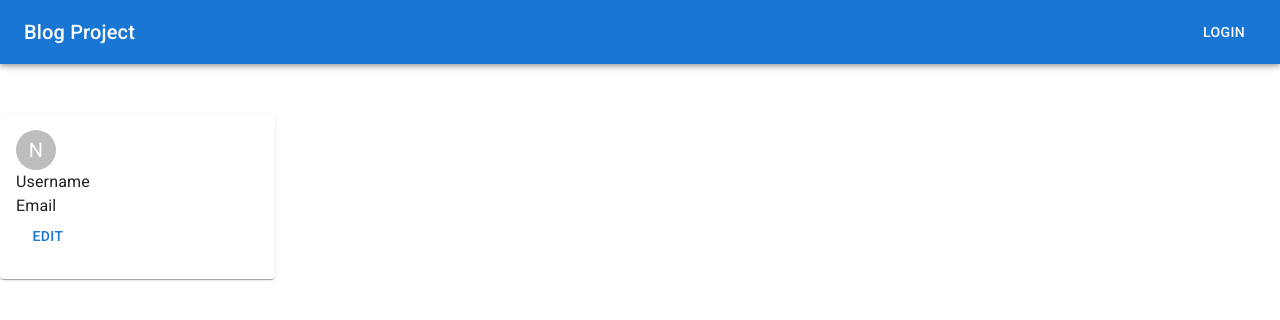
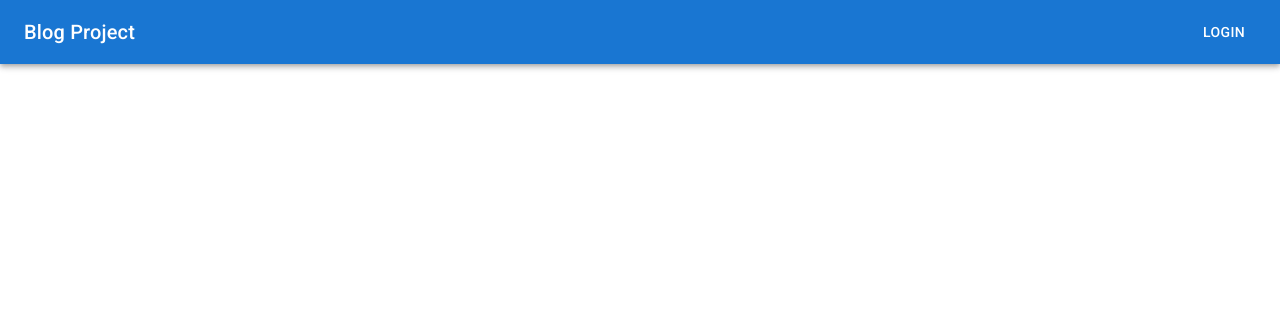
Before and after one commit to jjlee1994/JonBlogProject, a React (Create React App) app in the folder frontend/: page /profile in a window 1280 px wide. Shown: the top 320 px of the page. Built offline with nearby package versions, Linux system fonts and the light colour scheme.

Commit message:
added url pattern /username to direct to different user profiles

```diff
--- a/frontend/src/App.tsx
+++ b/frontend/src/App.tsx
@@ -2,7 +2,7 @@ import React from 'react';
 import { useState, useEffect } from 'react';
 import {
   Routes,
-  Route,
+  Route
 } from "react-router-dom";
 import axios from 'axios'
 import './App.css';
@@ -11,6 +11,7 @@ import Authentication from './pages/Authentication';
 import Navbar from './components/Navbar';
 import Profile from './pages/Profile';
 import { Button } from '@mui/material';
+import { get } from 'http';
 
 
 function App() {
@@ -23,6 +24,7 @@ function App() {
   })
 
   async function getUserInfo(){
+    console.log('calling getUserInfo()')
     const response = await axios({
         method: 'post',
         url: 'http://localhost:5001/get_user',
@@ -65,8 +67,9 @@ function App() {
           <Route path="/" element={<Home getUserInfo={getUserInfo} isLoggedIn={state.isLoggedIn} userId={state.userId} username={state.username} email={state.email} />}/>
           <Route path="/login" element={<Authentication type="login"/>}/>
           <Route path="/signup" element={<Authentication type="signup"/>}/>
-          <Route path="/profile" element={<Profile/>}/>
+          <Route path="/profile" element={<Profile isLoggedIn={state.isLoggedIn} username={state.username} userId={state.userId} />}/>
           <Route path="/home" element={<Home getUserInfo={getUserInfo} isLoggedIn={state.isLoggedIn} userId={state.userId} username={state.username} email={state.email} />}/>
+          <Route path="/:username" element={<Profile isLoggedIn={state.isLoggedIn} username={state.username} userId={state.userId} />} />
         </Routes>
       </body>
     </div>
--- a/frontend/src/components/Navbar.tsx
+++ b/frontend/src/components/Navbar.tsx
@@ -83,8 +83,8 @@ function AuthenticatedNavBar(props: navbarProps){
                 open={Boolean(anchorEl)}
                 onClose={handleClose}
             >
-                <MenuItem> Home </MenuItem>
-                <MenuItem> Profile </MenuItem>
+                <MenuItem onClick={()=>{navigate('/home')}}> Home </MenuItem>
+                <MenuItem onClick={()=>{navigate('/profile')}}> Profile </MenuItem>
                 <MenuItem onClick={logUserOut} > Log Out </MenuItem>
             </Menu>
         </Toolbar>
--- a/frontend/src/components/ProfileCard.tsx
+++ b/frontend/src/components/ProfileCard.tsx
@@ -1,23 +1,45 @@
-import { Avatar, Button, Card, CardContent, Typography } from '@mui/material'
+import { Avatar, Button, Grid, Card, CardHeader, CardContent, Typography } from '@mui/material'
+import { useNavigate } from 'react-router-dom'
+import { useEffect } from 'react'
 
-function ProfileCard(){
+
+export interface ProfileCardProps {
+    isLoggedIn: boolean,
+    username: string
+}
+
+function ProfileCard(props: ProfileCardProps){
+
+    const navigate = useNavigate()
 
     return (
 
         <div>
 
-            <Card sx={{ maxWidth: 275 }}>
-                <CardContent>
-                    <Avatar>N</Avatar>
-                    <Typography>
-                        Username
-                    </Typography>
-                    <Typography>
-                        Email
-                    </Typography>
-                    <Button>Edit</Button>
-                </CardContent>
-            </Card>
+            <Grid
+                container
+                direction='column'
+                alignItems='center'
+                justifyContent='center'
+            >
+                <Card sx={{ minWidth: 400, maxWidth: 400 }}>
+                    <CardHeader
+                        avatar = {
+                            <Avatar>
+                                {props.username[0].toUpperCase()}
+                            </Avatar>
+                        }
+                        title = {
+                            props.username
+                        }
+                    />
+                    <CardContent>
+                        <Typography sx={{ margin: 3 }}>
+                            {props.username}
+                        </Typography>
+                    </CardContent>
+                </Card>
+            </Grid>
 
         </div>
 
--- a/frontend/src/pages/Home.tsx
+++ b/frontend/src/pages/Home.tsx
@@ -69,12 +69,12 @@ function Home(props: AppProps){
 
     return (
         <div>
-            <Button onClick={()=>{console.log(state)}}>
+            {/* <Button onClick={()=>{console.log(state)}}>
                 log state
             </Button>
             <Button onClick={()=>{console.log(props)}}>
                 log state
-            </Button>
+            </Button> */}
             <Grid
                 container
                 direction='column'
--- a/frontend/src/pages/Profile.tsx
+++ b/frontend/src/pages/Profile.tsx
@@ -1,12 +1,40 @@
 import ProfileCard from "../components/ProfileCard";
+import { useEffect } from "react";
+import { useNavigate, useParams } from "react-router-dom";
 
-function Profile(){
 
-    return (
-        <div>
-            <ProfileCard/>
-        </div>
-    )
+export interface ProfileProps {
+    isLoggedIn: boolean,
+    username: string,
+    userId: string
+}
+
+function Profile(props: ProfileProps){
+
+    const navigate = useNavigate()
+    const urlParams:any = useParams()
+    console.log(urlParams)
+
+    // on /profile page refresh:
+    // triggers initial render App->Profile, App state is not set (username = '')
+    // then useEffect is called in App after finish rendered and App state is set
+    // then Profile gets rendered because App state updated
+    if (props.username == ''){
+        console.log('rendered </>')
+        return <></>
+    }
+
+    // if url is /profile which has no params
+    if (Object.keys(urlParams).length == 0){
+        console.log('rendered Profile')
+        return (
+            <ProfileCard isLoggedIn={props.isLoggedIn} username={props.username} />
+        )
+    } else {
+        return (
+            <ProfileCard isLoggedIn={props.isLoggedIn} username={urlParams.username} />
+        )
+    }
 
 }
 
```
